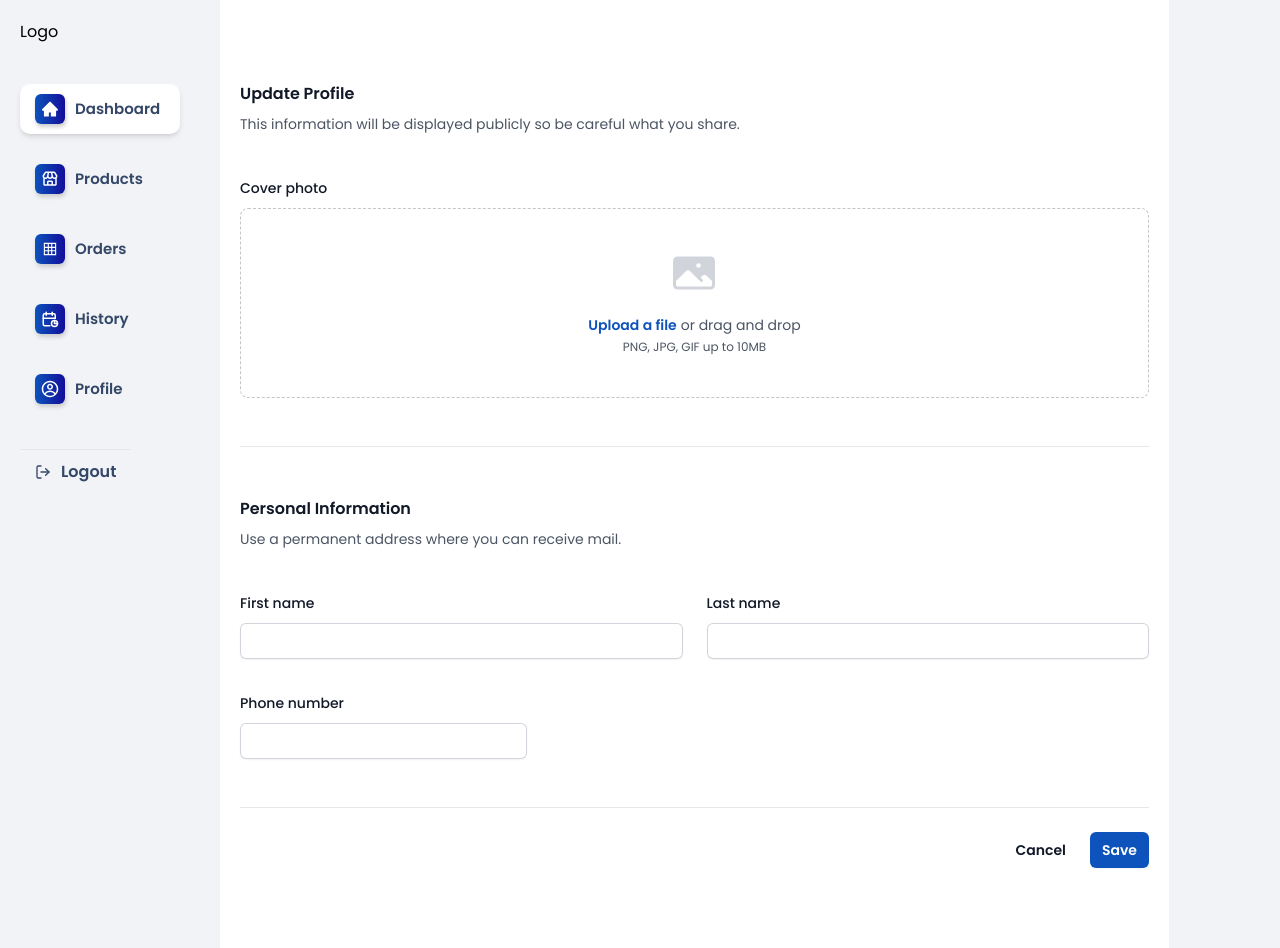
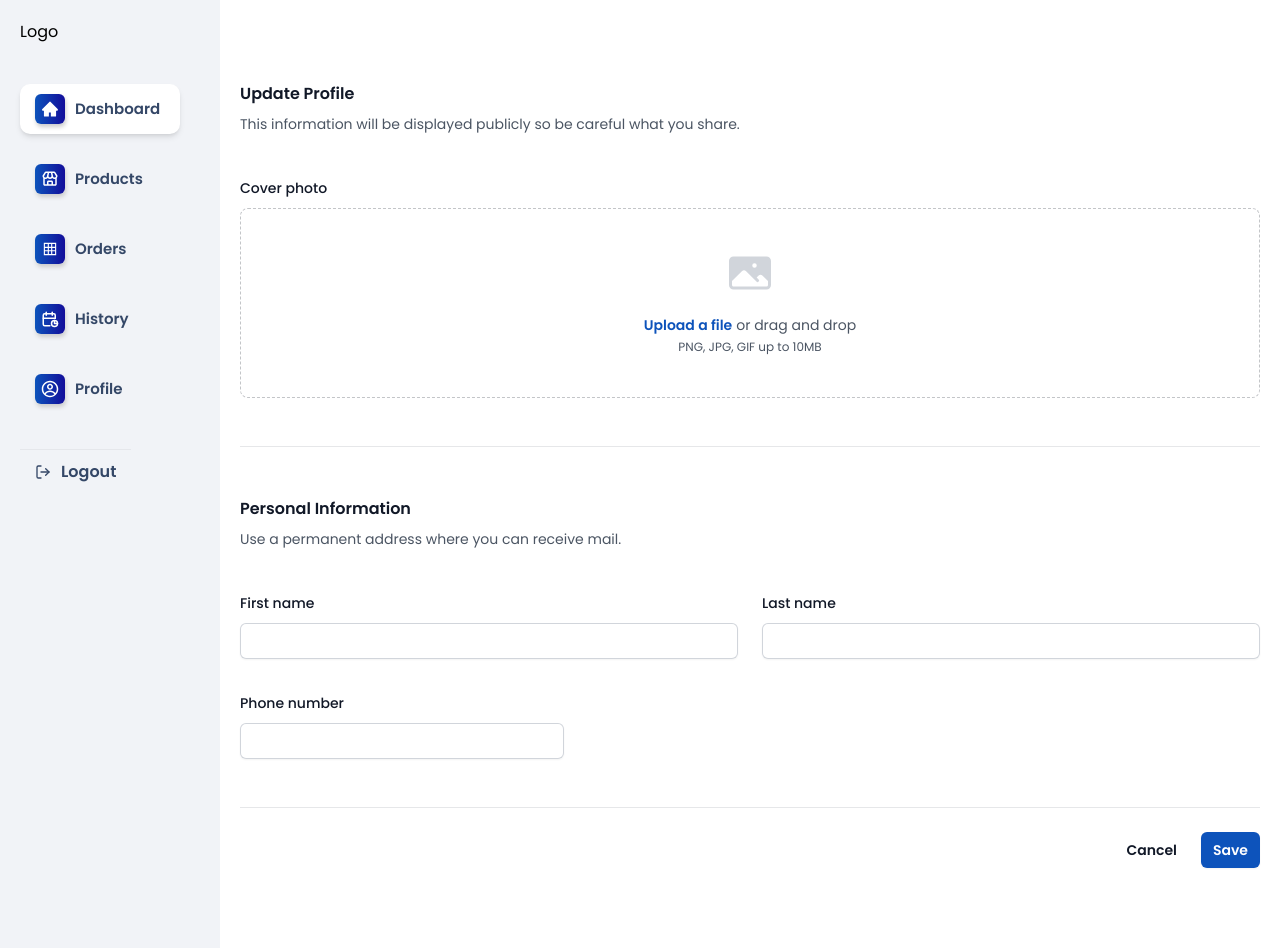
Before and after one commit to mehdihou10/ecomm-client, a React (Create React App) app: page /vendor_dashboard/1/profile/update in a window 1280 px wide. Built offline with nearby package versions, Linux system fonts and the light colour scheme; no server answers.

Commit message:
refactor size

```diff
--- a/src/pages/vendor.update.jsx
+++ b/src/pages/vendor.update.jsx
@@ -87,7 +87,7 @@ const VendorUpdate = () => {
   return (
     <div className="flex gap-[20px]">
       <DashboardSidebar />
-      <div className="py-20 px-[20px] bg-white">
+      <div className="py-20 px-[20px] bg-white flex-1">
         <div className="space-y-12">
           <div className="border-b border-gray-900/10 pb-12">
             <h2 className="text-base font-semibold leading-7 text-gray-900">
```
